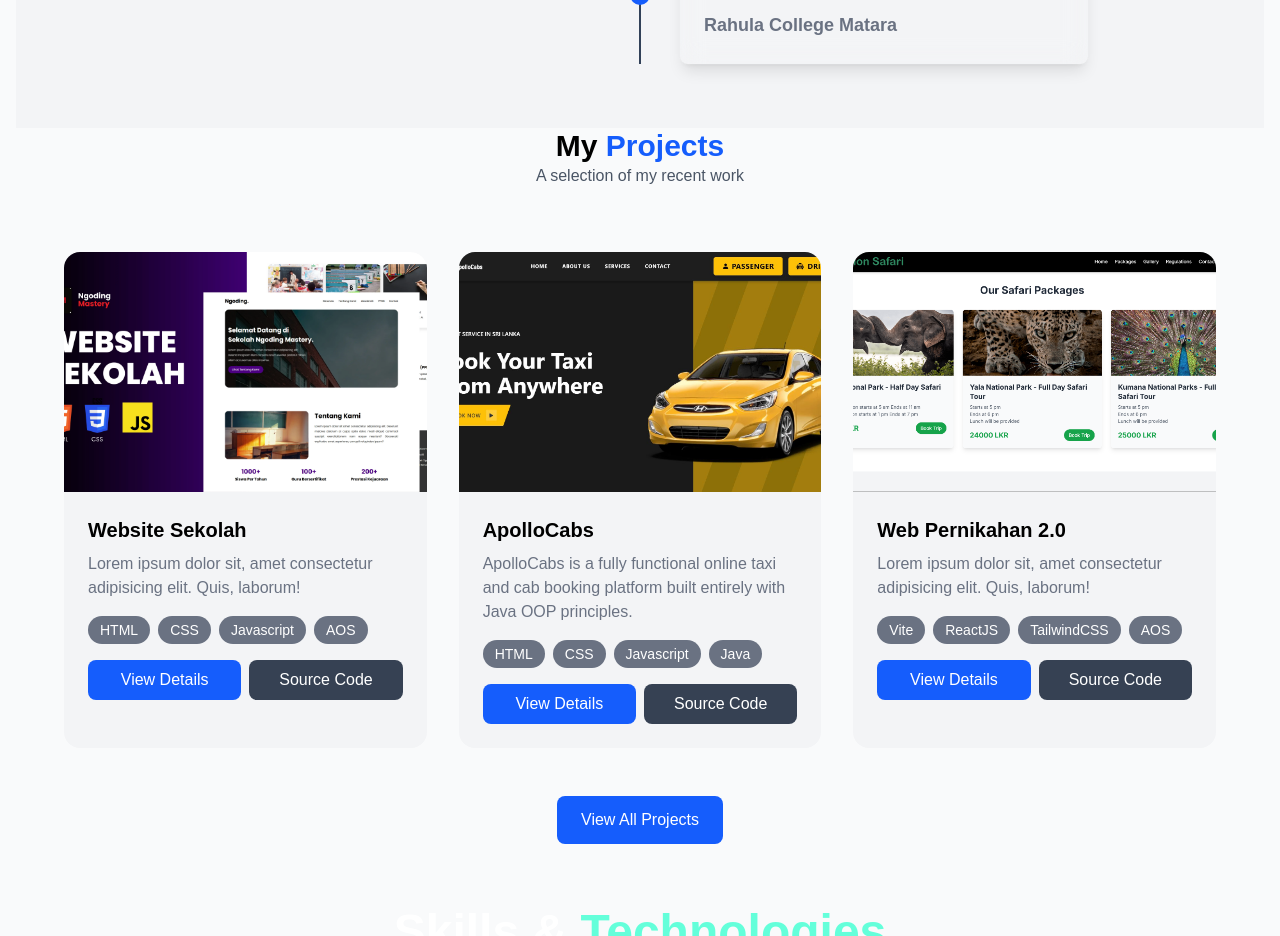
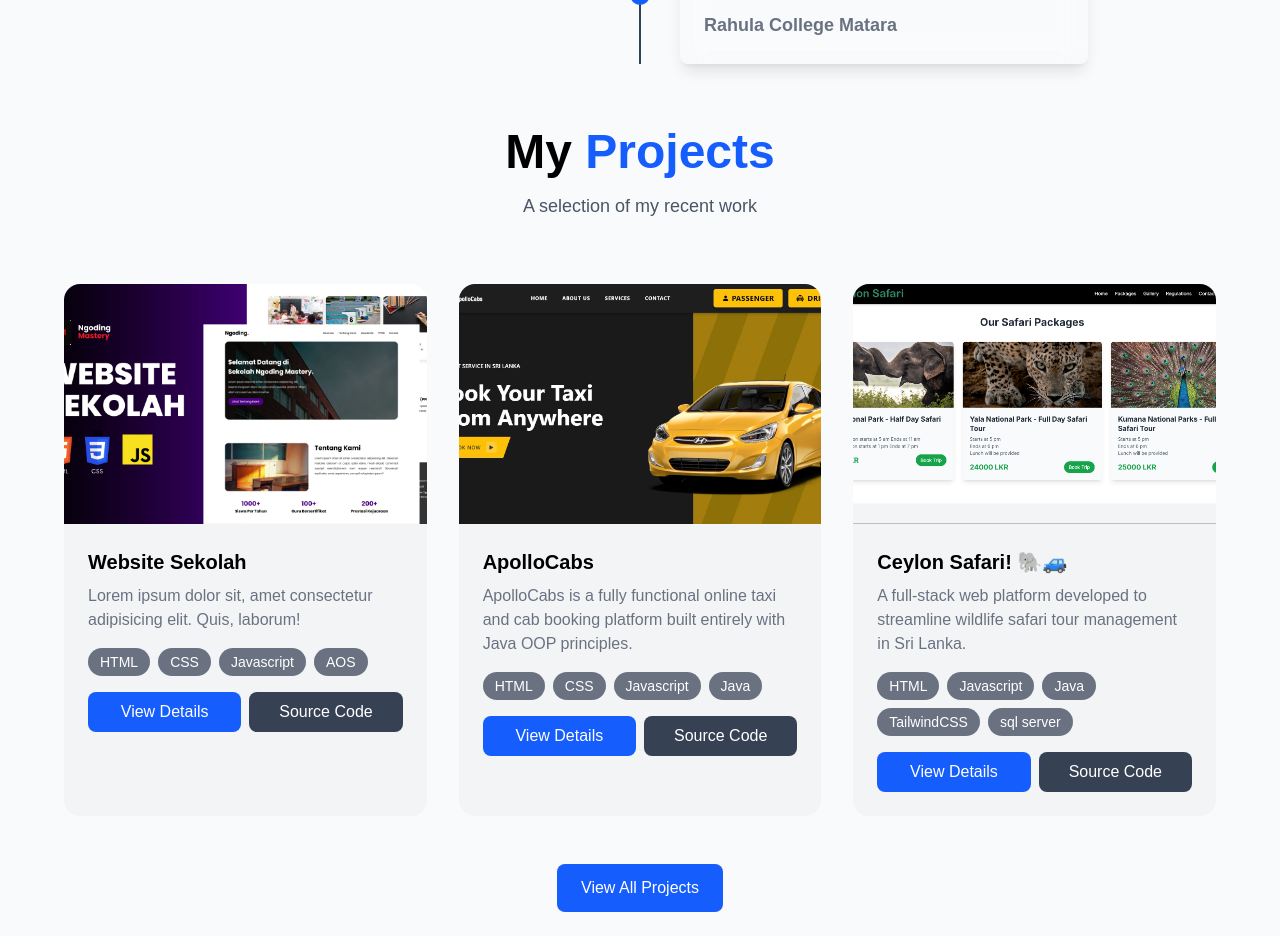
Before and after one commit to nambukara/Portfolio, a React (Vite) app: page / in a window 1280 px wide. Shown: the part 1380-2316 px from the top of the page. Built offline with nearby package versions, Linux system fonts and the light colour scheme; a web font is replaced by a local one.

Commit message:
project section update

```diff
--- a/src/components/Education.jsx
+++ b/src/components/Education.jsx
@@ -19,7 +19,7 @@ const journeyData = [
 
 const About = () => {
   return (
-    <section id="education" className="py-16 bg-gray-100">
+    <section id="education" className="py-16 ">
 
 
       <div className="container mx-auto px-4 sm:px-6">
--- a/src/components/ProjectCard.jsx
+++ b/src/components/ProjectCard.jsx
@@ -1,6 +1,6 @@
 import React from 'react'
 
-const ProjectCard = ({title, description, image, tech}) => {
+const ProjectCard = ({title, description, image, tech, sourcecode}) => {
   return (
     <>
         <div className="bg-gray-100  rounded-2xl overflow-hidden hover:translate-y-2 transition duration-300 cursor-pointer">
@@ -14,8 +14,8 @@ const ProjectCard = ({title, description, image, tech}) => {
                     ))}
                 </div>
                 <div className="flex gap-2">
-                    <a href='#' className="flex-1 text-center bg-blue-600 text-white px-4 py-2 rounded-lg hover:bg-blue-700 transition">View Details</a>
-                    <a href='#' className="flex-1 text-center bg-gray-700 text-white px-4 py-2 rounded-lg hover:bg-gray-800 transition">Source Code</a>
+                    <a href='' className="flex-1 text-center bg-blue-600 text-white px-4 py-2 rounded-lg hover:bg-blue-700 transition">View Details</a>
+                    <a href={sourcecode} className="flex-1 text-center bg-gray-700 text-white px-4 py-2 rounded-lg hover:bg-gray-800 transition">Source Code</a>
                 </div>
             </div>
 
--- a/src/components/Projects.jsx
+++ b/src/components/Projects.jsx
@@ -5,12 +5,12 @@ import { listProyek } from "../data";
 const Projects = () => {
   return (
     <>
-        <div className="container mx-auto px-6 ">
-            <h2 className="text-3xl font-bold text-center">
+        <div id="projects" className="container mx-auto px-6 ">
+            <h2 className="text-3xl sm:text-4xl md:text-5xl font-bold mb-4 text-center">
                 My
                 <span className="text-blue-600"> Projects</span>
             </h2>
-            <p className="text-center text-gray-600 max-w-2xl mx-auto mb-16">A selection of my recent work</p>
+            <p className="text-center text-gray-600 max-w-2xl mx-auto mb-16 text-lg">A selection of my recent work</p>
 
             <div className="grid grid-cols-1 md:grid-cols-2 lg:grid-cols-3 gap-8 max-w-6xl mx-auto">
 
@@ -22,6 +22,7 @@ const Projects = () => {
             description={project.desk}
             image={project.gambar}
             tech={project.tools}
+            sourcecode={project.sourcecode}
           />
         ))}
             </div>
--- a/src/data.js
+++ b/src/data.js
@@ -123,14 +123,16 @@ export const listProyek = [
     desk: "ApolloCabs is a fully functional online taxi and cab booking platform built entirely with Java OOP principles.",
     tools: ["HTML", "CSS", "Javascript", "Java", ],
     dad: "300",
+    sourcecode: "https://github.com/Hasanga910/ApolloCabs",
   },
   {
     id: 3,
     gambar: Proyek3,
-    nama: "Web Pernikahan 2.0",
-    desk: "Lorem ipsum dolor sit, amet consectetur adipisicing elit. Quis, laborum!",
-    tools: ["Vite", "ReactJS", "TailwindCSS", "AOS"],
+    nama: "Ceylon Safari! 🐘🚙",
+    desk: "A full-stack web platform developed to streamline wildlife safari tour management in Sri Lanka.",
+    tools: ["HTML", "Javascript", "Java", "TailwindCSS", "sql server"],
     dad: "400",
+    sourcecode: "https://github.com/nambukara/Ceylon_Safari",
   },
 
 ];
```
